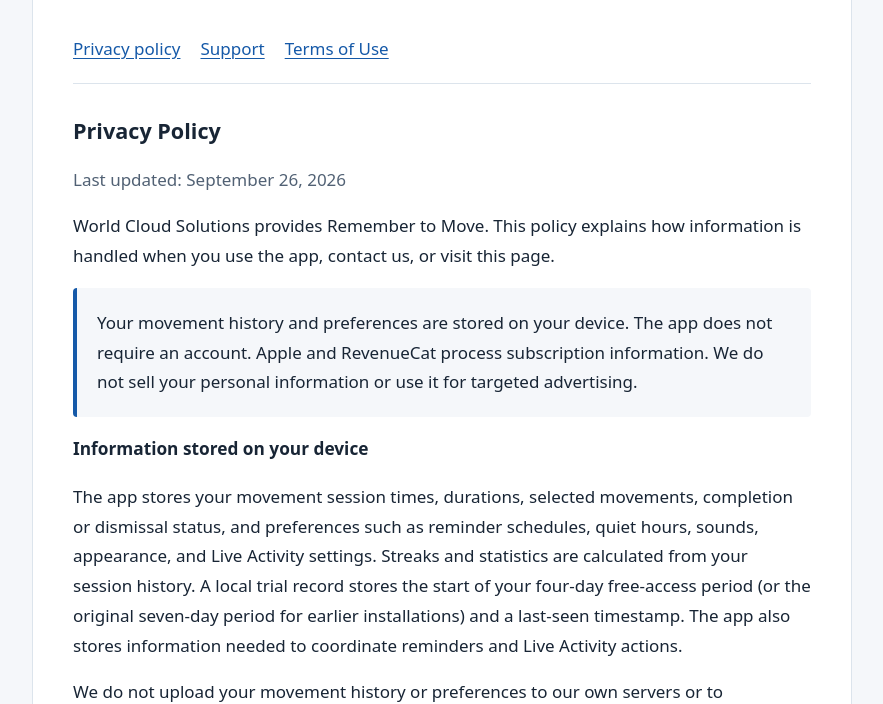
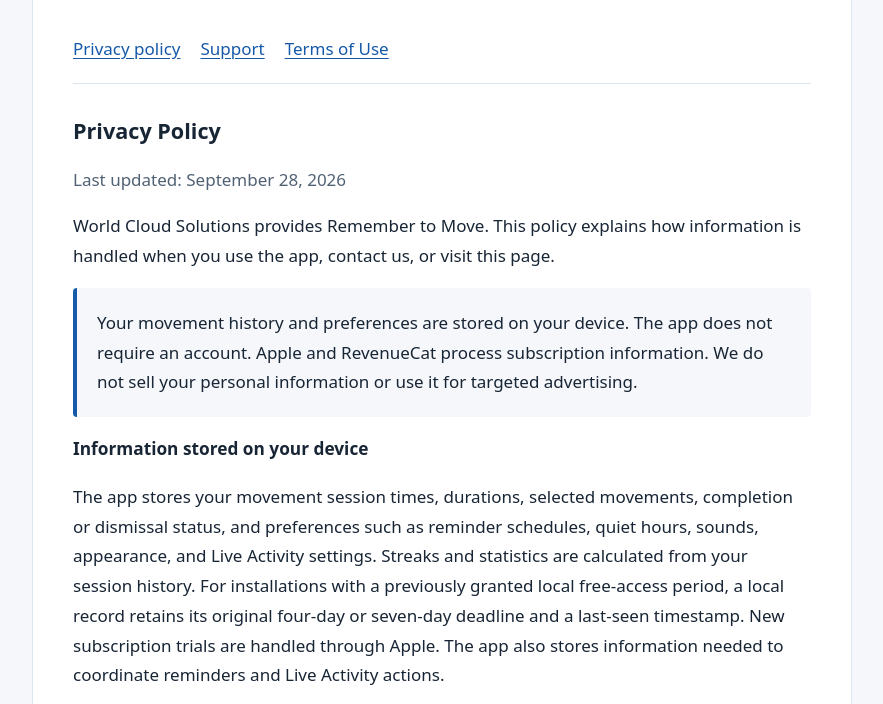
Before and after one commit to nour-saad/remember-to-move-legal, a plain HTML site: page index.html in a window 1280 px wide. Shown: the part 230-934 px from the top of the page, without its empty margins (198-1081 px from the left). Drawn offline with Linux system fonts and the light colour scheme.

Commit message:
Add files via upload

```diff
--- a/index.html
+++ b/index.html
@@ -11,11 +11,11 @@
 </head>
 <body><main>
 <header><div class="eyebrow">World Cloud Solutions</div><h1>Remember to Move</h1><p>Privacy, support, and terms for your movement reminder app.</p><nav aria-label="Page sections"><a href="#privacy">Privacy policy</a><a href="#support">Support</a><a href="#terms">Terms of Use</a></nav></header>
-<section id="privacy"><h2>Privacy Policy</h2><p class="date">Last updated: September 26, 2026</p>
+<section id="privacy"><h2>Privacy Policy</h2><p class="date">Last updated: September 28, 2026</p>
 <p>World Cloud Solutions provides Remember to Move. This policy explains how information is handled when you use the app, contact us, or visit this page.</p>
 <p class="summary">Your movement history and preferences are stored on your device. The app does not require an account. Apple and RevenueCat process subscription information. We do not sell your personal information or use it for targeted advertising.</p>
 <h3>Information stored on your device</h3>
-<p>The app stores your movement session times, durations, selected movements, completion or dismissal status, and preferences such as reminder schedules, quiet hours, sounds, appearance, and Live Activity settings. Streaks and statistics are calculated from your session history. A local trial record stores the start of your four-day free-access period (or the original seven-day period for earlier installations) and a last-seen timestamp. The app also stores information needed to coordinate reminders and Live Activity actions.</p>
+<p>The app stores your movement session times, durations, selected movements, completion or dismissal status, and preferences such as reminder schedules, quiet hours, sounds, appearance, and Live Activity settings. Streaks and statistics are calculated from your session history. For installations with a previously granted local free-access period, a local record retains its original four-day or seven-day deadline and a last-seen timestamp. New subscription trials are handled through Apple. The app also stores information needed to coordinate reminders and Live Activity actions.</p>
 <p>We do not upload your movement history or preferences to our own servers or to RevenueCat. Device backups may include local app data depending on your Apple settings. The app does not read or write Apple Health/HealthKit data or request access to your contacts, camera, microphone, or location.</p>
 <h3>Subscriptions and purchase information</h3>
 <p>We use Apple’s App Store and RevenueCat to offer subscriptions, validate purchases, restore access, and determine subscription status. RevenueCat creates a random app user identifier without requiring you to register. It processes purchase and subscription records, such as product identifiers, transaction or receipt information, purchase and expiration dates, renewal status, currency, and associated technical information such as app and operating-system versions and last-seen activity.</p>
@@ -35,6 +35,6 @@
 <p>We use the platform’s storage protections and service-provider security measures, but no storage or transmission system is completely secure. We may update this policy when the app or its data practices change. The latest version and its update date will be published on this page.</p>
 </section>
 <section id="support"><h2>Contact & Support</h2><p>For app help or privacy requests, contact World Cloud Solutions at <a href="mailto:younifyr@gmail.com">younifyr@gmail.com</a>.</p></section>
-<section id="terms"><h2>Terms of Use</h2><p>Remember to Move uses <a href="https://www.apple.com/legal/internet-services/itunes/dev/stdeula/">Apple’s Standard End User License Agreement (EULA)</a>.</p><p>The app provides four days of free access from first launch without a purchase or automatic charge. Existing seven-day trials keep their original expiry date. Continued access then requires an active subscription. Paid subscriptions begin only after you confirm with Apple and renew according to the terms shown in Apple’s purchase screen. You can manage or cancel them in your Apple Account settings.</p></section>
+<section id="terms"><h2>Terms of Use</h2><p>Remember to Move uses <a href="https://www.apple.com/legal/internet-services/itunes/dev/stdeula/">Apple’s Standard End User License Agreement (EULA)</a>.</p><p>New users require an active subscription confirmed through Apple. Eligible new subscribers may receive a seven-day free trial when offered on the purchase screen. After the Apple trial, the subscription renews at the price and billing period shown at purchase unless cancelled. Previously granted local four-day or seven-day free-access periods keep their original expiry dates and do not automatically convert to paid subscriptions. Subscriptions begin only after you confirm with Apple and renew according to the terms shown in Apple’s purchase screen. You can manage or cancel them in your Apple Account settings.</p></section>
 <footer>Remember to Move · World Cloud Solutions</footer>
 </main></body></html>
```
Also changed, not shown: 1 other file.
